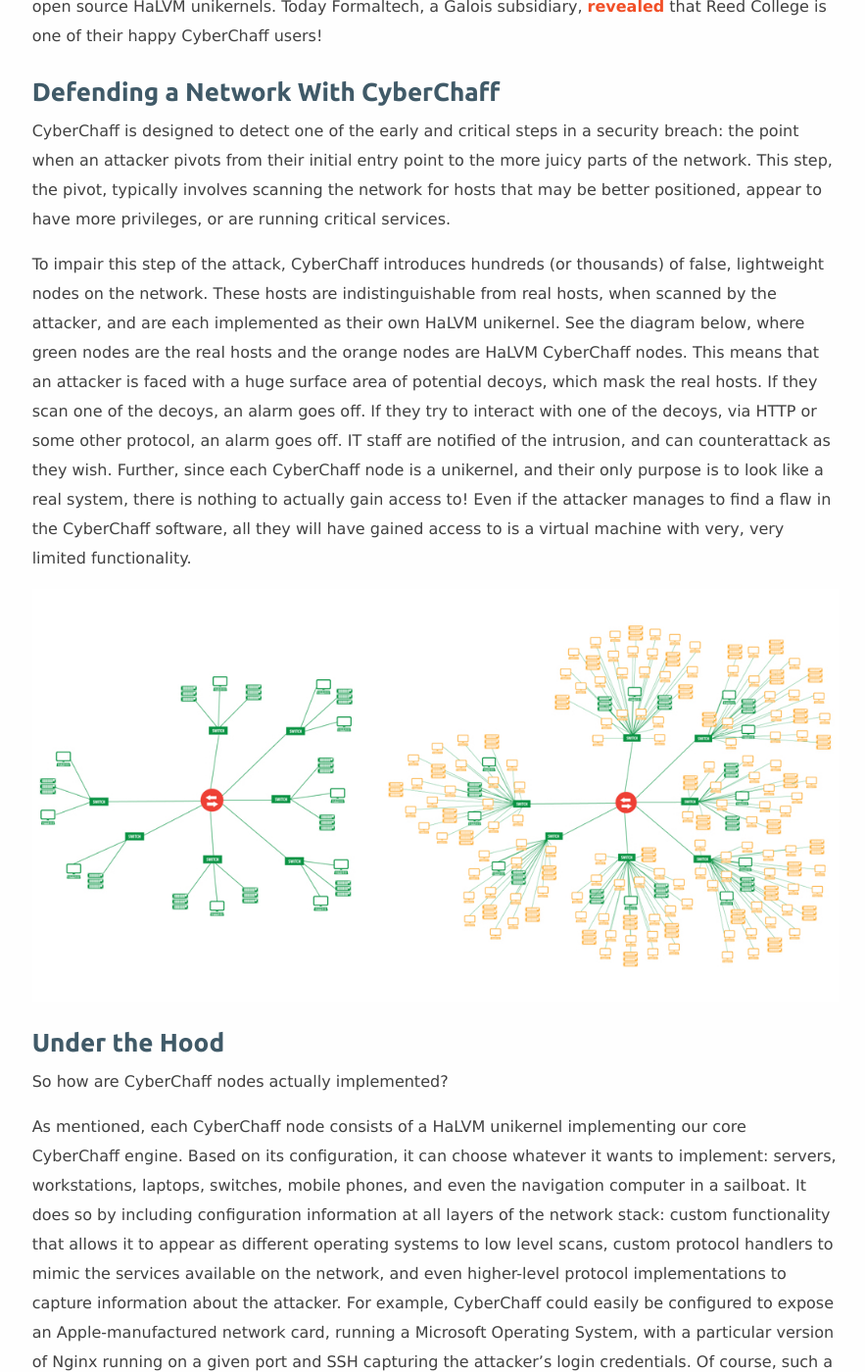
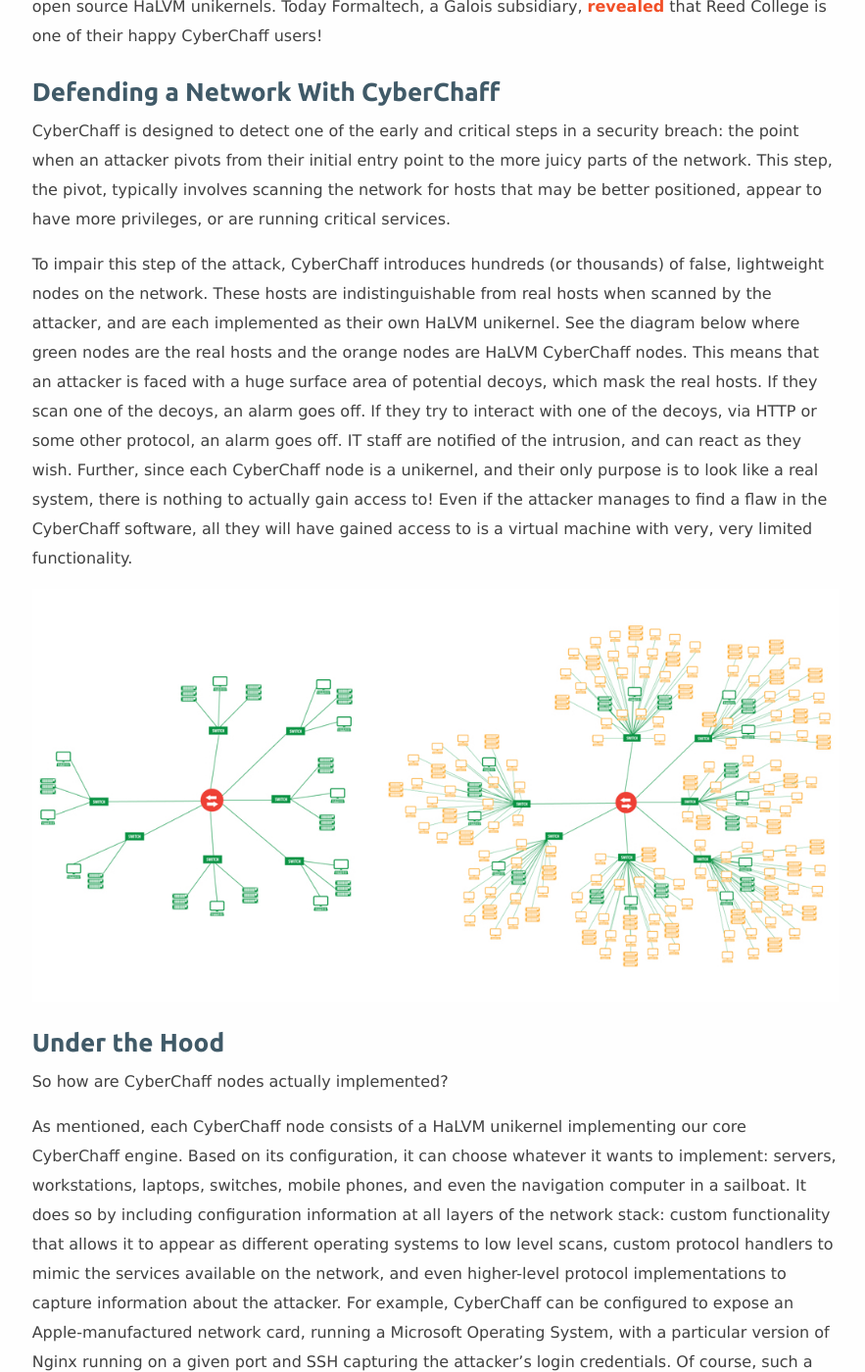
Before and after one commit to Unikernel-Systems/unikernel.org, a Jekyll site: the page built from blog/_posts/2016-05-17-halvm-cyberchaff.md, in a window 1280 px wide and 1400 px high, scrolled down 595 px. Shown: the whole window at 98% size, without its empty margins (89-972 px from the left). Built offline with Jekyll 4.4.1, drawn with Linux system fonts in a browser that asks for light colours; some of the changed text lies outside the part shown.

Commit message:
updates to CyberChaff post

```diff
--- a/blog/_posts/2016-05-17-halvm-cyberchaff.md
+++ b/blog/_posts/2016-05-17-halvm-cyberchaff.md
@@ -36,14 +36,14 @@
 
 To impair this step of the attack, CyberChaff introduces hundreds (or
 thousands) of false, lightweight nodes on the network. These hosts are
-indistinguishable from real hosts, when scanned by the attacker, and are each
-implemented as their own HaLVM unikernel.  See the diagram below, where green
+indistinguishable from real hosts when scanned by the attacker, and are each
+implemented as their own HaLVM unikernel.  See the diagram below where green
 nodes are the real hosts and the orange nodes are HaLVM CyberChaff nodes. This
 means that an attacker is faced with a huge surface area of potential decoys,
 which mask the real hosts. If they scan one of the decoys, an alarm goes off.
 If they try to interact with one of the decoys, via HTTP or some other
 protocol, an alarm goes off. IT staff are notified of the intrusion, and can
-counterattack as they wish. Further, since each CyberChaff node is a
+react as they wish. Further, since each CyberChaff node is a
 unikernel, and their only purpose is to look like a real system, there is
 nothing to actually gain access to! Even if the attacker manages to find a
 flaw in the CyberChaff software, all they will have gained access to is a
@@ -67,7 +67,7 @@
 functionality that allows it to appear as different operating systems to low
 level scans, custom protocol handlers to mimic the services available on the
 network, and even higher-level protocol implementations to capture information
-about the attacker. For example, CyberChaff could easily be configured to expose
+about the attacker. For example, CyberChaff can be configured to expose
 an Apple-manufactured network card, running a Microsoft Operating System, with
 a particular version of Nginx running on a given port and SSH capturing the
 attacker's login credentials. Of course, such a Frankenstein system might be
@@ -79,14 +79,14 @@
 certain forms of management traffic. For example, they might list to ARP
 requests and responses to figure out who is on the network. Thus, CyberChaff
 generates a small, managed amount of traffic to make sure it looks legitimate.
-Future extensions may also target the generation of more interesting traffic,
+Future extensions will target the generation of more interesting traffic,
 such as encrypted SSH or web sessions, or even unencrypted web crawling.
 
 Overall, creating and deploying a product of this kind is possible due to the
 unikernel approach. Since each node is small and single-purpose, it becomes
 much easier to deploy large numbers of them across a network.  This is in
 contrast to creating ‘honey pots’ with traditional systems, which can be
-expensive, cumbersome to maintain, and unfeasible to deploy at scale.
+expensive, are cumbersome to maintain, and unfeasible to deploy at scale.
 
 It's exciting we can now talk about unikernel products in the real world and
 this is only the beginning of what they can offer in terms of efficiency,
```
